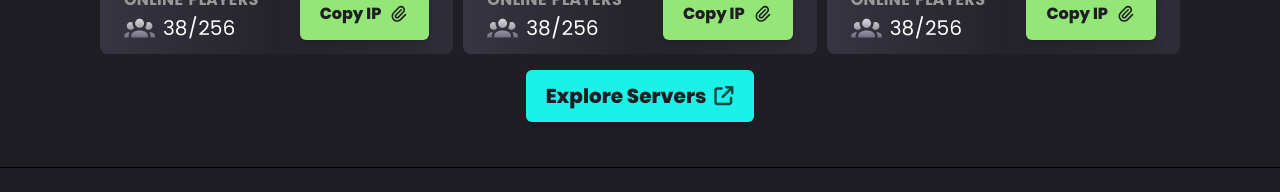
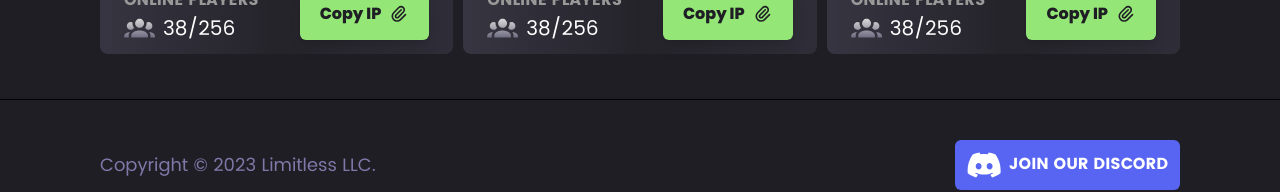
Before and after one commit to jaguar-person/limitless-website, a Next.js app: page /servers in a window 1280 px wide. Shown: the part 1609-1801 px from the top of the page. Built offline with nearby package versions, Linux system fonts and the light colour scheme.

Commit message:
fix: Explore servers leads to the servers page

```diff
--- a/src/modules/dashboard/servers/index.tsx
+++ b/src/modules/dashboard/servers/index.tsx
@@ -4,6 +4,7 @@ import ServerCard from "../../../components/card";
 import Decoration from "../../../components/decoration";
 import Button from "../../../components/button";
 import { IServer } from "../../../utils/types";
+import { useRouter } from "next/router";
 
 interface IServers {
   servers: IServer[];
@@ -11,6 +12,7 @@ interface IServers {
 
 const Servers: React.FC<IServers> = ({ servers }) => {
   const isMobile = useIsMobile();
+  const router = useRouter();
   return (
     <div className="text-center flex flex-col items-center gap-2 md:gap-9">
       <div className=" flex flex-col gap-2 py-3">
@@ -40,6 +42,9 @@ const Servers: React.FC<IServers> = ({ servers }) => {
         rightIcon="site"
         size="xl"
         width={isMobile ? "full" : "fit"}
+        onClick={() => {
+          router.push("/servers");
+        }}
       />
     </div>
   );
--- a/src/modules/servers/list/index.tsx
+++ b/src/modules/servers/list/index.tsx
@@ -30,13 +30,6 @@ const ServersList: React.FC<IServersList> = ({ servers }) => {
             <ServerCard server={item} key={i} />
           ))}
         </div>
-        <Button
-          name="explore servers"
-          bgColor="bright"
-          rightIcon="site"
-          size="xl"
-          width={isMobile ? "full" : "fit"}
-        />
       </div>
     </div>
   );
```
